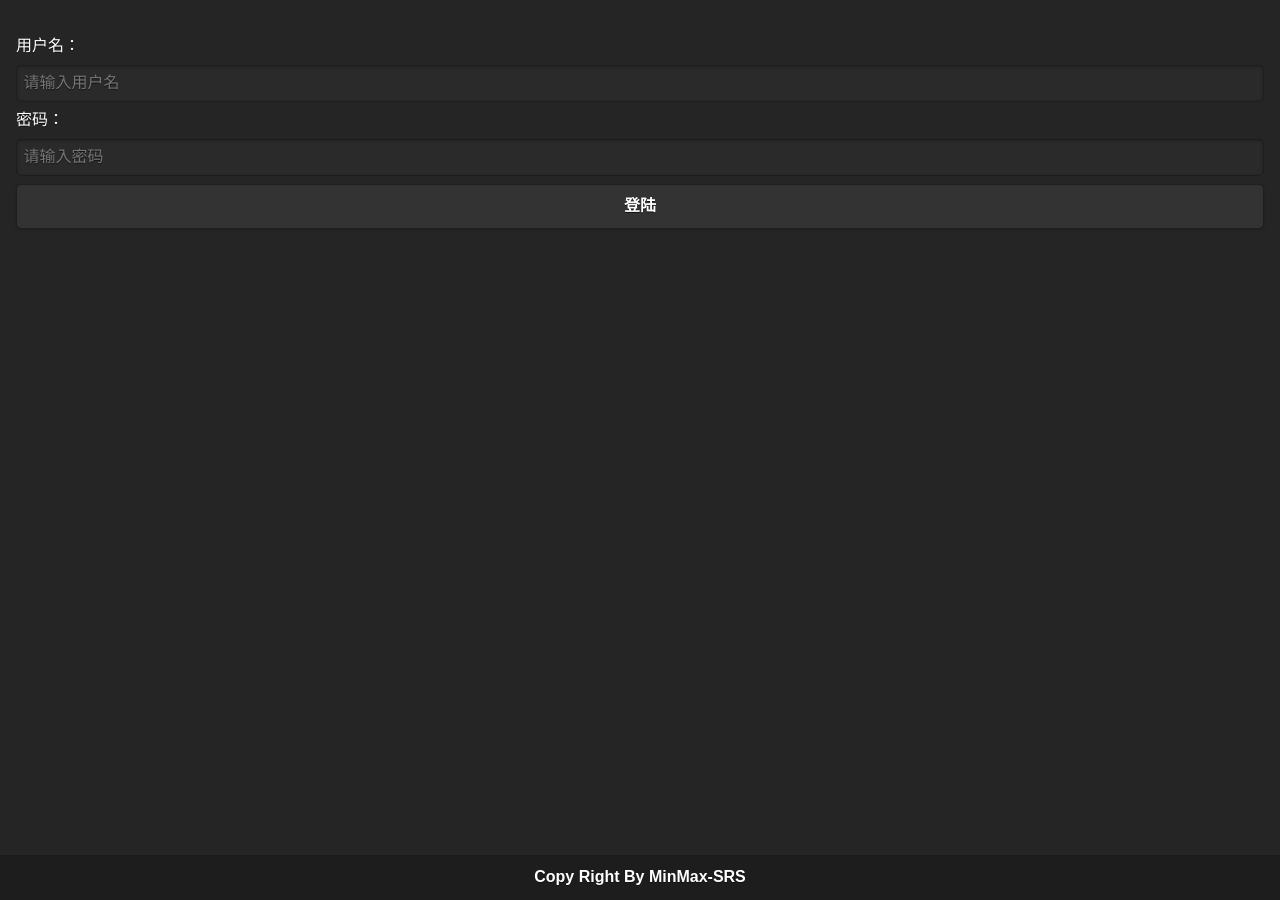
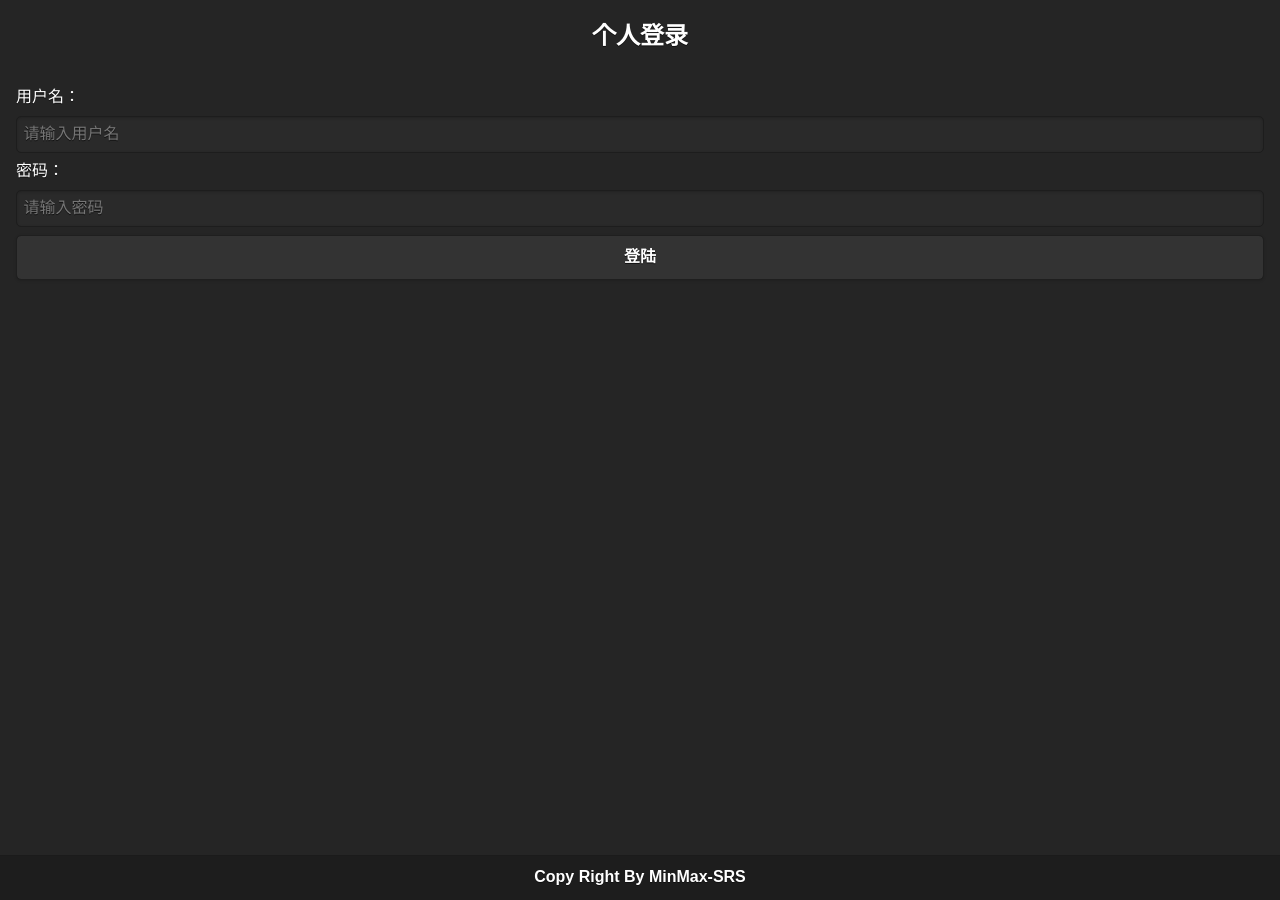
Before and after one commit to m978718484/test, a Jekyll site: the page index.html, which Jekyll copies as it is, in a window 1280 px wide. Built offline with Jekyll 4.4.1, drawn with Linux system fonts in a browser that asks for light colours.

Commit message:
modify header

```diff
--- a/index.html
+++ b/index.html
@@ -10,7 +10,7 @@
     </head>
     <body>
         <div data-role="page" id="home" data-theme="b">
-        <h2 style="text-align:center;"></h2>
+        <h2 style="text-align:center;">个人登录</h2>
             <div data-role="content" id="homeContent">
                 <label for="username">用户名：</label>
                 <input type="text" id="username" placeholder="请输入用户名" />
```
